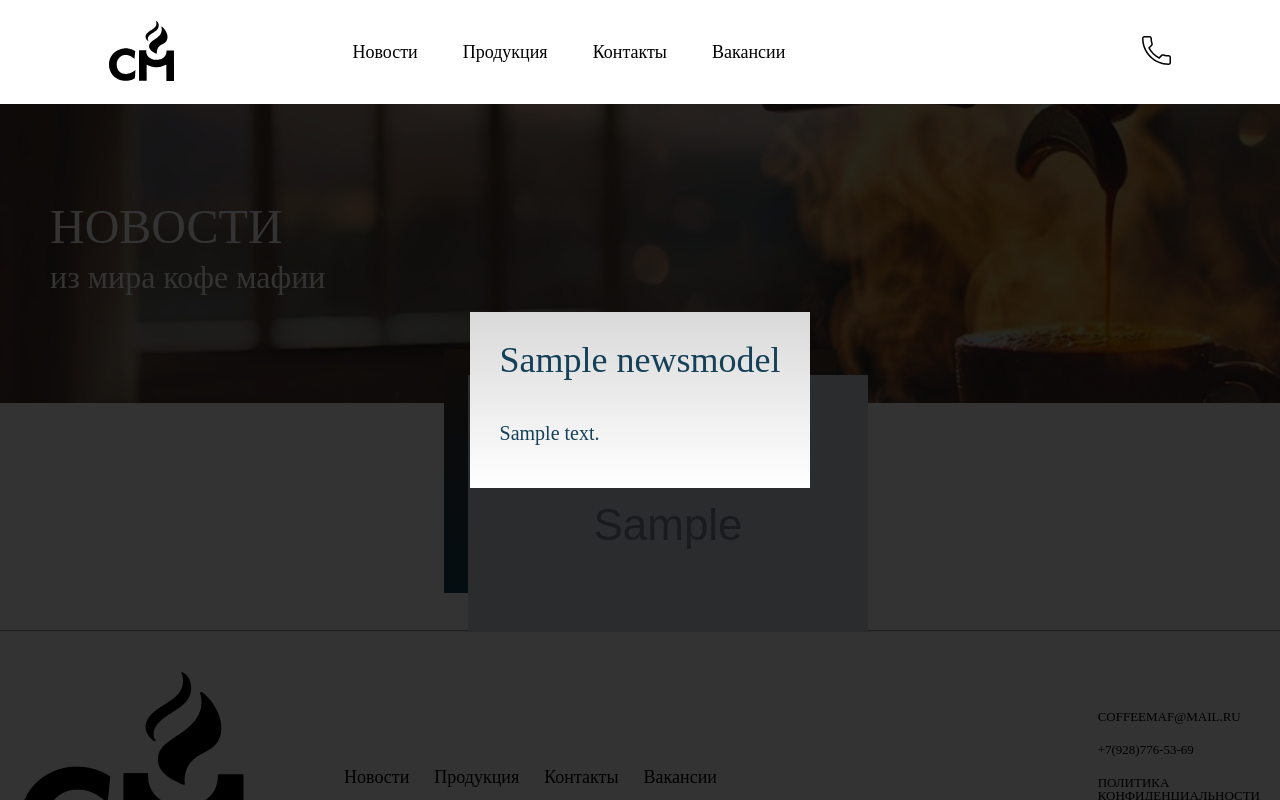
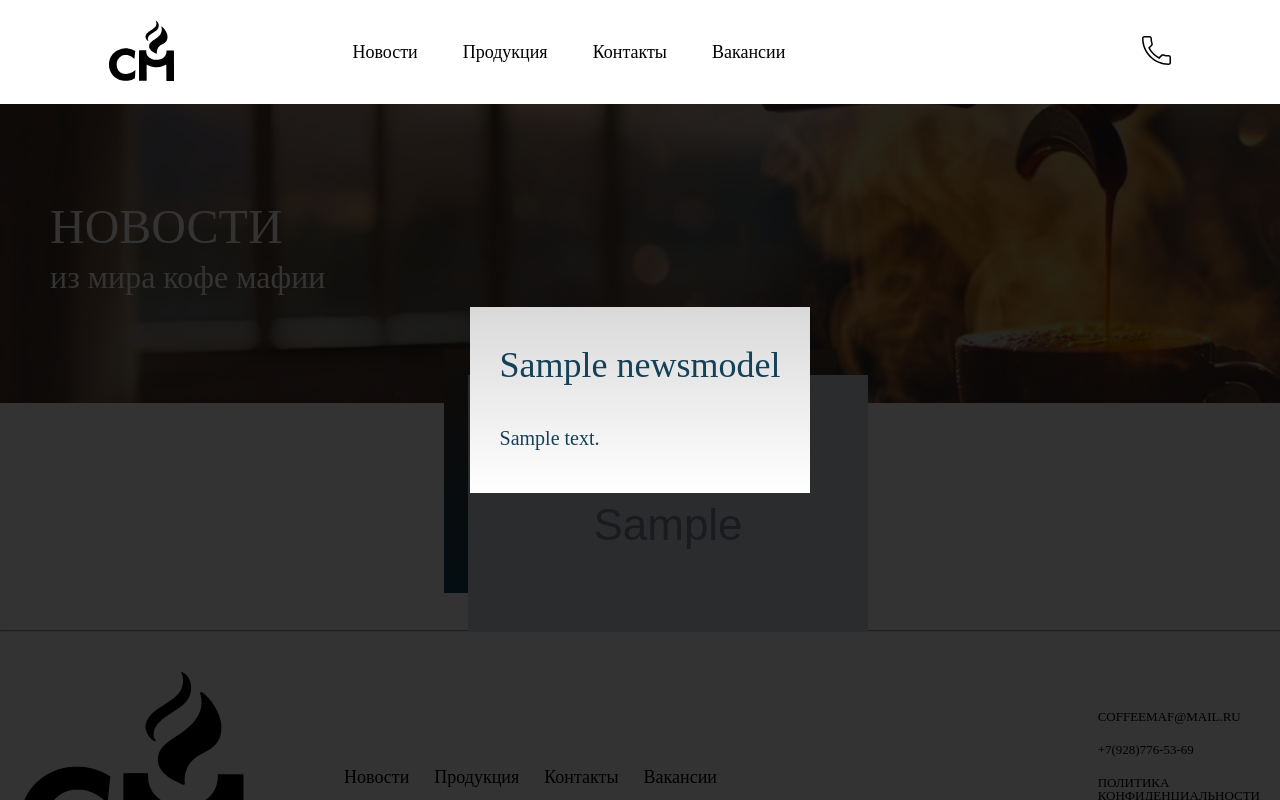
Before and after one commit to MargaritaBezM/Coffee-mafia, a Django app: page /news.html/ in a window 1280 px wide, after a click that opens the changed part. Run offline with Django 4.2, Linux system fonts and the light colour scheme; tables that the repository leaves empty hold one stand-in row (values such as "Sample post"); grey boxes marked "Sample" are stand-in pictures; parts of the project's set-up code (start-up, migrations or seed data) failed here and were passed over; some web fonts are replaced.

Commit message:
Мелкие правки в страницу новостей

```diff
--- a/coffee_maf/static/coffee_maf/css/news.css
+++ b/coffee_maf/static/coffee_maf/css/news.css
@@ -72,7 +72,7 @@ main {
 .modal-content {
     background-image: linear-gradient(#D9D9D9, #FFFFFF);
     margin: 15% auto;
-    padding: 30px;
+    padding: 40px 30px 30px;
     max-width: 700px;
     color: #144058;
     font-family: 'Overpass Mono';
@@ -98,6 +98,20 @@ main {
 .news-card:hover {
     transform: scale(1.03);
 }
+.close-btn {
+    position: absolute;
+    top: 15px;
+    right: 15px;
+    font-size: 28px;
+    font-weight: bold;
+    cursor: pointer;
+    color: #144058;
+    transition: color 0.3s;
+}
+
+.close-btn:hover {
+    color: #49372C;
+}
 @media (max-width: 1400px) {
     .news-container{
         margin-left: 50px;
--- a/coffee_maf/static/coffee_maf/js/news.js
+++ b/coffee_maf/static/coffee_maf/js/news.js
@@ -1,16 +1,13 @@
-// Функция для открытия модального окна
 function openModal(modalId) {
     document.getElementById(modalId).style.display = 'flex';
-    document.body.style.overflow = 'hidden'; // Запрещаем скролл страницы
+    document.body.style.overflow = 'hidden';
 }
 
-// Функция для закрытия модального окна
 function closeModal(modalId) {
     document.getElementById(modalId).style.display = 'none';
-    document.body.style.overflow = 'auto'; // Возвращаем скролл
+    document.body.style.overflow = 'auto';
 }
 
-// Закрытие при клике вне модального окна
 window.onclick = function(event) {
     const modals = document.getElementsByClassName('modal');
     for (let modal of modals) {
--- a/coffee_maf/templates/coffee_maf/news.html
+++ b/coffee_maf/templates/coffee_maf/news.html
@@ -22,6 +22,7 @@
 
                     <div id="modal{{ forloop.counter }}" class="modal">
                         <div class="modal-content">
+                             <span class="close-btn" onclick="closeModal('modal{{ forloop.counter }}')"></span>
                             <h3>{{ item.title }}</h3>
                             <p>{{ item.description|linebreaks }}</p>
                         </div>
```
